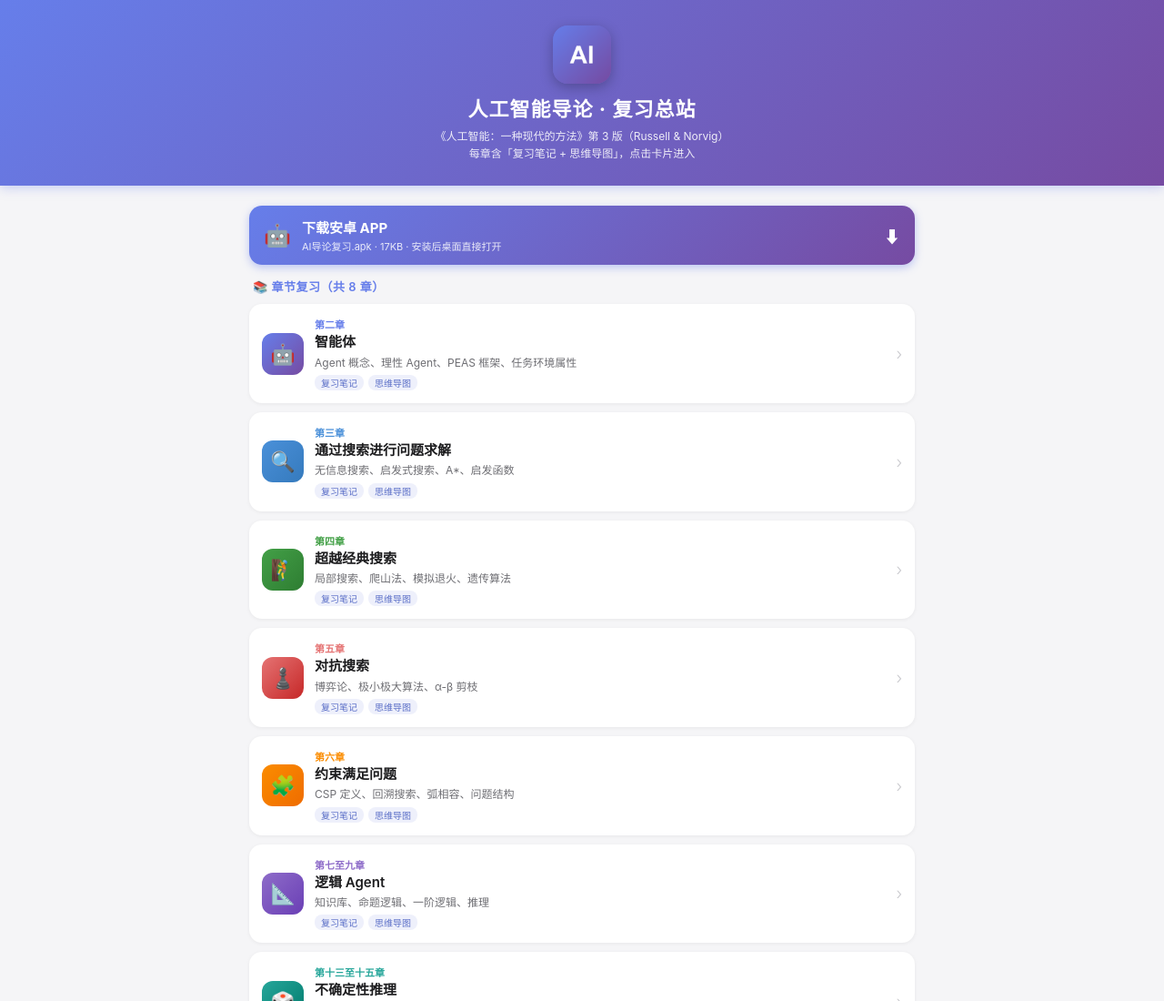
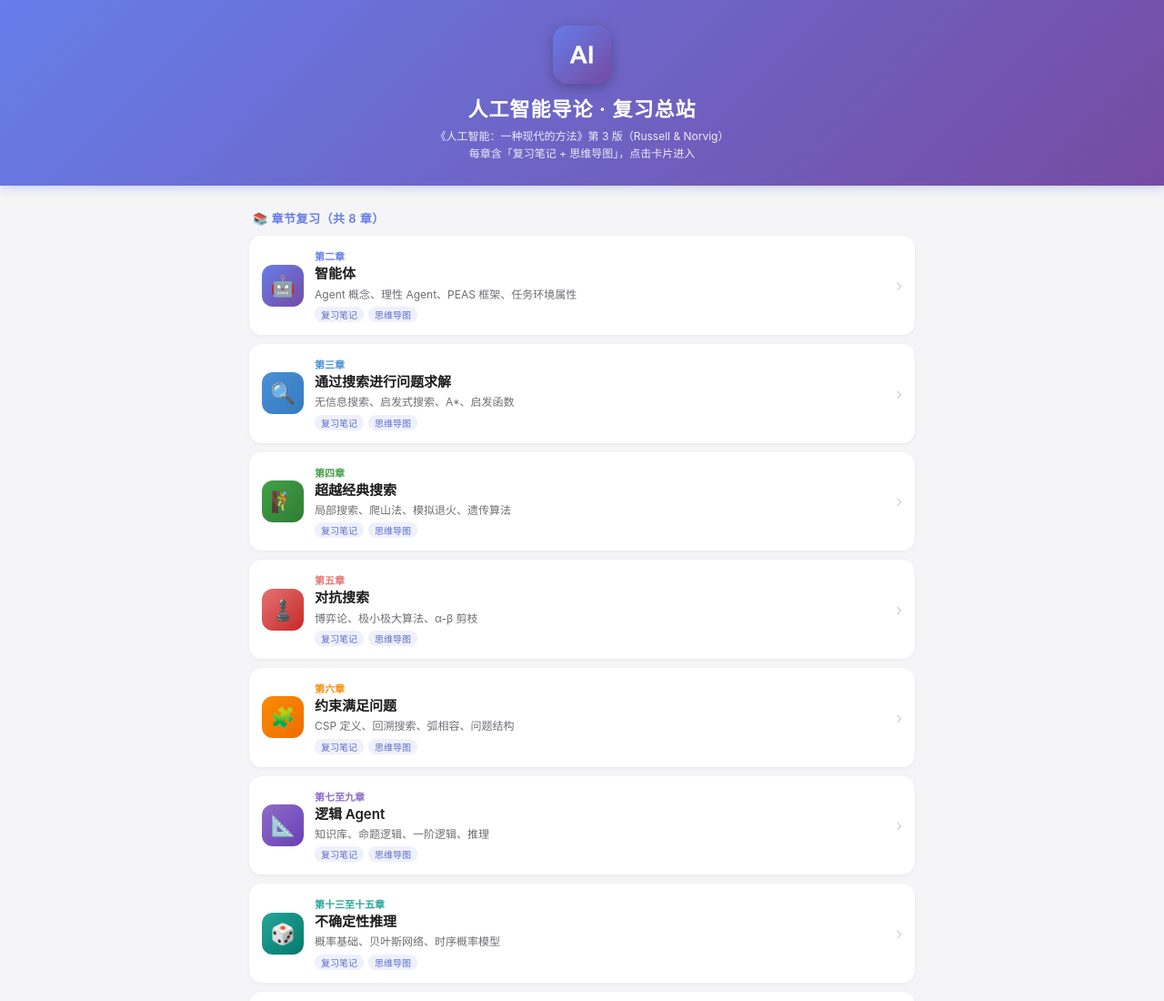
Before and after one commit to Nicole-ya/ai-intro, a plain HTML site: page index.html in a window 1280 px wide. Shown: the top 1100 px of the page at 91% size. Drawn offline with Linux system fonts and the light colour scheme.

Commit message:
remove APK download button from index

```diff
--- a/index.html
+++ b/index.html
@@ -105,11 +105,6 @@ html, body {
   <div class="sub">《人工智能：一种现代的方法》第 3 版（Russell &amp; Norvig）<br>每章含「复习笔记 + 思维导图」，点击卡片进入</div>
 </div>
 <div class="container">
-  <a class="dl-btn" href="AI%E5%AF%BC%E8%AE%BA%E5%A4%8D%E4%B9%A0.apk" download>
-    <span class="dl-icon">🤖</span>
-    <span class="dl-text"><strong>下载安卓 APP</strong><small>AI导论复习.apk · 17KB · 安装后桌面直接打开</small></span>
-    <span class="dl-arrow">⬇</span>
-  </a>
   <div class="section-title">📚 章节复习（共 8 章）</div>
 
   <a class="card c2" href="%E7%AC%AC%E4%BA%8C%E7%AB%A0%20-%20%E6%99%BA%E8%83%BD%E4%BD%93.html">
```
